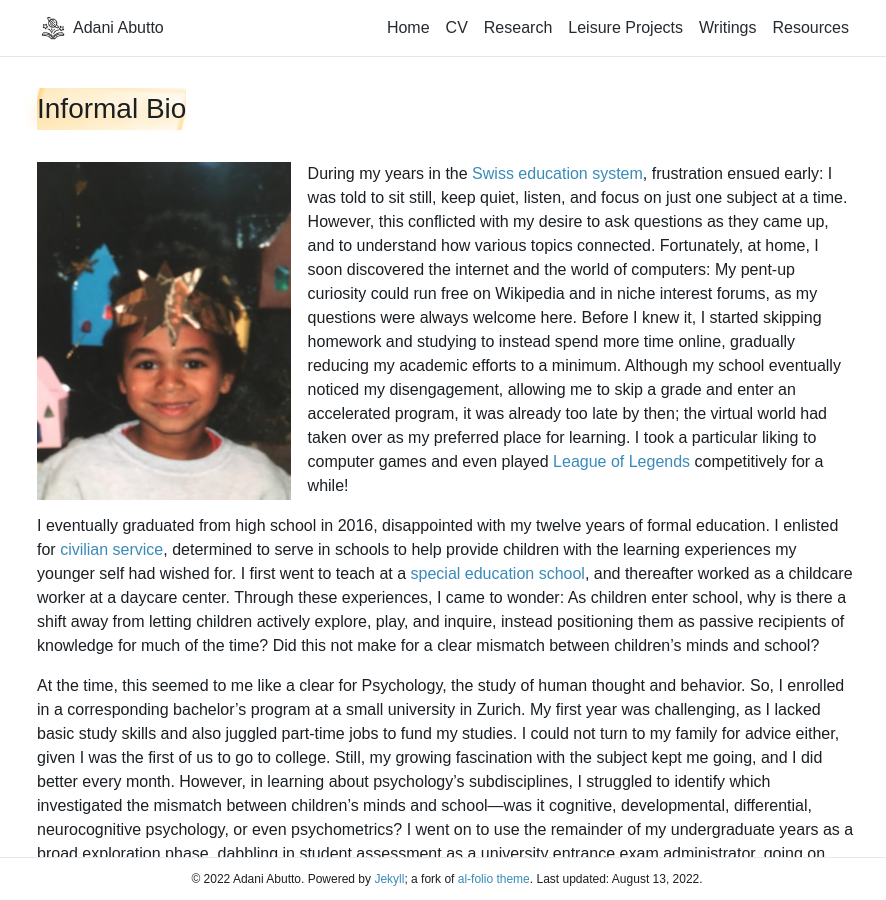
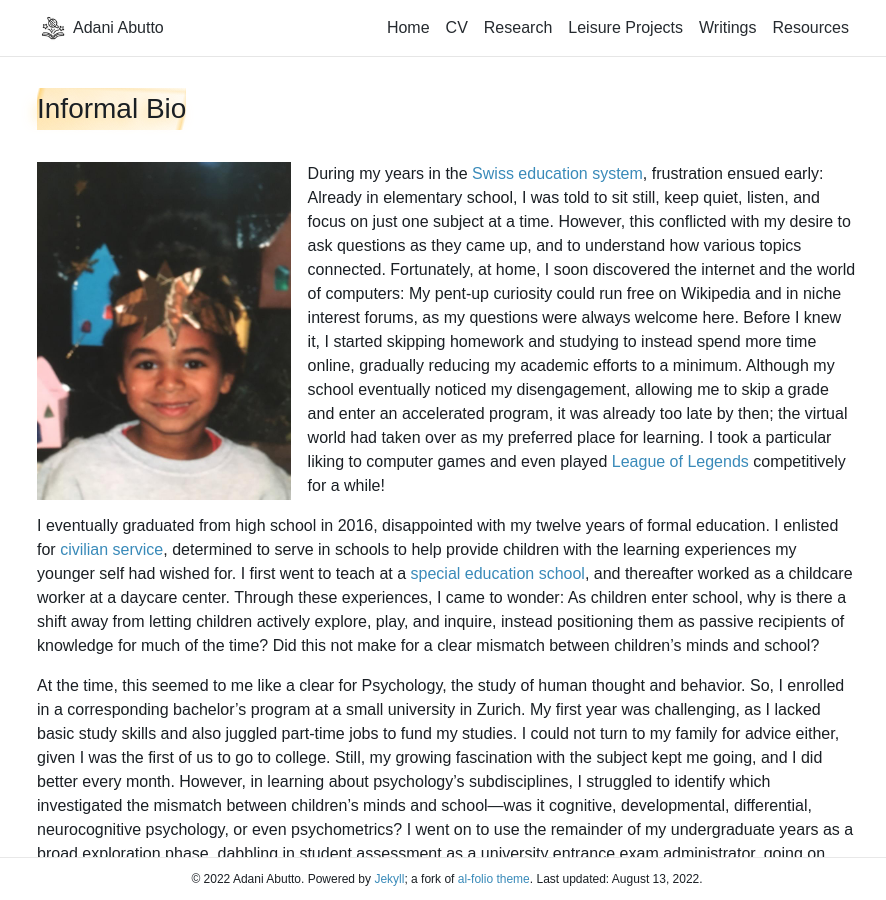
Before and after one commit to pindi-krishna/pindi-krishna.github.io, a Jekyll site: the page built from _pages/informalbio.md, in a window 1280 px wide and 900 px high. Shown: the whole window, without its empty margins (193-1079 px from the left). Built offline with Jekyll 4.4.1, drawn with Linux system fonts in a browser that asks for light colours; comment, search, counter and statistics services are not loaded; a style sheet for code colours, icons or effects is not loaded.

Commit message:
Update informalbio.md

```diff
--- a/_pages/informalbio.md
+++ b/_pages/informalbio.md
@@ -10,7 +10,7 @@
 <img src ="/assets/img/IMG_0149.jpg">
 </div>
 
-During my years in the <a href="https://en.wikipedia.org/wiki/Education_in_Switzerland" target="_blank">Swiss education system</a>, frustration ensued early: I was told to sit still, keep quiet, listen, and focus on just one subject at a time. However, this conflicted with my desire to ask questions as they came up, and to understand how various topics connected. Fortunately, at home, I soon discovered the internet and the world of computers: My pent-up curiosity could run free on Wikipedia and in niche interest forums, as my questions were always welcome here. Before I knew it, I started skipping homework and studying to instead spend more time online, gradually reducing my academic efforts to a minimum. Although my school eventually noticed my disengagement, allowing me to skip a grade and enter an accelerated program, it was already too late by then; the virtual world had taken over as my preferred place for learning. I took a particular liking to computer games and even played <a href="https://en.wikipedia.org/wiki/League_of_Legends" target="_blank">League of Legends</a> competitively for a while!
+During my years in the <a href="https://en.wikipedia.org/wiki/Education_in_Switzerland" target="_blank">Swiss education system</a>, frustration ensued early: Already in elementary school, I was told to sit still, keep quiet, listen, and focus on just one subject at a time. However, this conflicted with my desire to ask questions as they came up, and to understand how various topics connected. Fortunately, at home, I soon discovered the internet and the world of computers: My pent-up curiosity could run free on Wikipedia and in niche interest forums, as my questions were always welcome here. Before I knew it, I started skipping homework and studying to instead spend more time online, gradually reducing my academic efforts to a minimum. Although my school eventually noticed my disengagement, allowing me to skip a grade and enter an accelerated program, it was already too late by then; the virtual world had taken over as my preferred place for learning. I took a particular liking to computer games and even played <a href="https://en.wikipedia.org/wiki/League_of_Legends" target="_blank">League of Legends</a> competitively for a while!
 
 I eventually graduated from high school in 2016, disappointed with my twelve years of formal education. I enlisted for <a href="https://en.wikipedia.org/wiki/Swiss_Civilian_Service" target="_blank">civilian service</a>, determined to serve in schools to help provide children with the learning experiences my younger self had wished for. I first went to teach at a <a href="https://www.swissinfo.ch/eng/society/special-needs-education/44979096" target="_blank">special education school</a>, and thereafter worked as a childcare worker at a daycare center. Through these experiences, I came to wonder: As children enter school, why is there a shift away from letting children actively explore, play, and inquire, instead positioning them as passive recipients of knowledge for much of the time? Did this not make for a clear mismatch between children’s minds and school?
 
```
